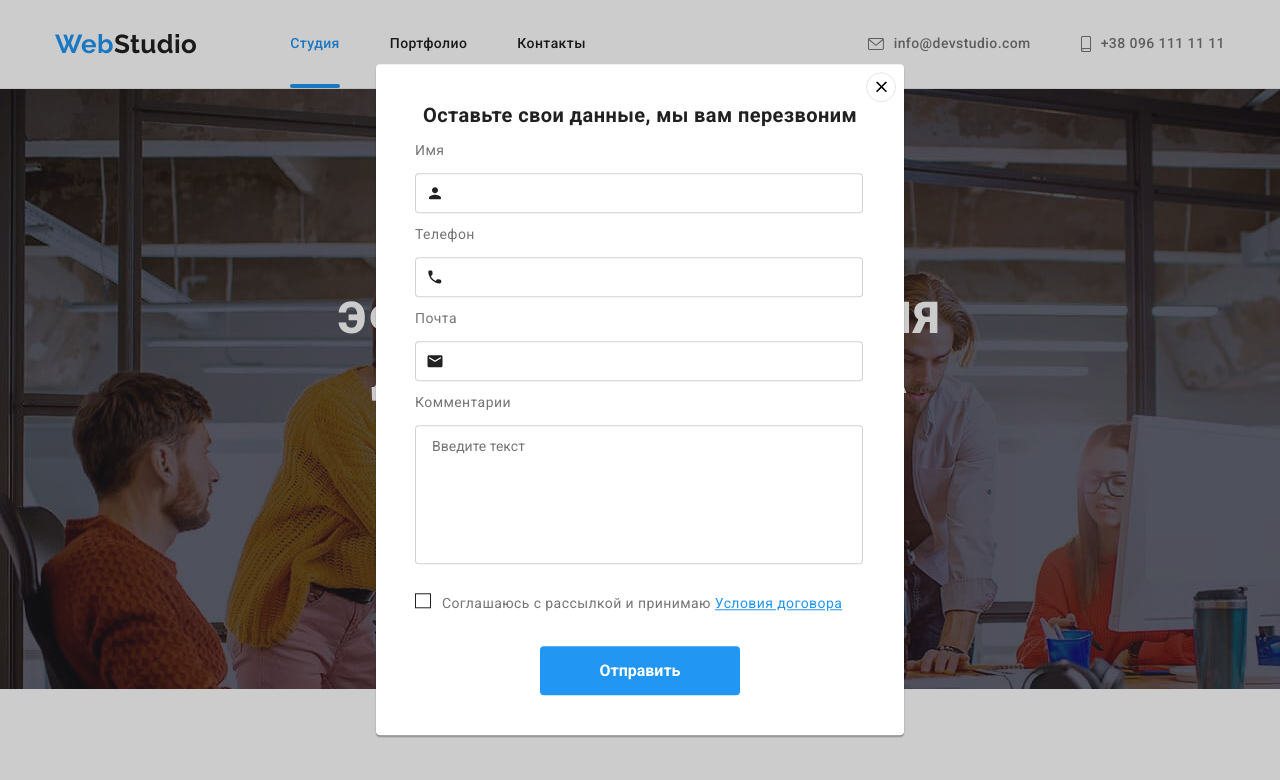
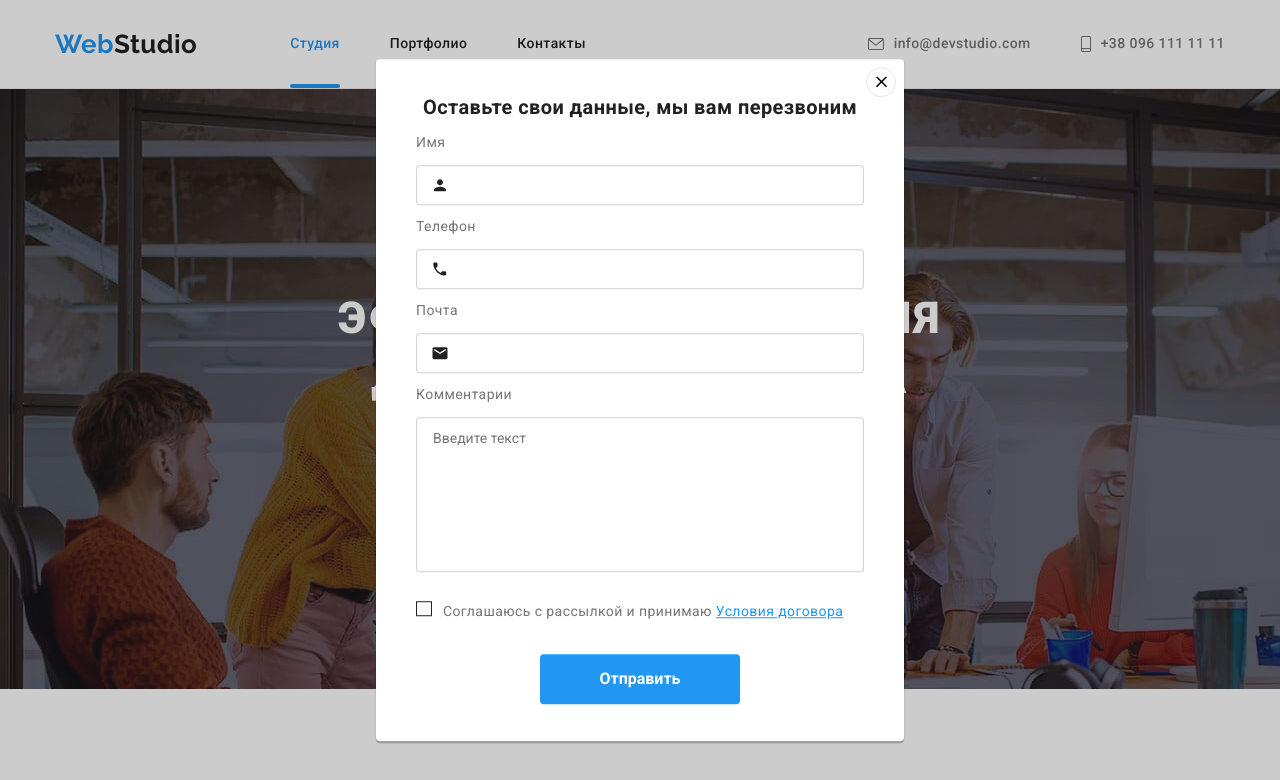
Before and after one commit to Vira-Porada/goit-markup-hw-06, a plain HTML site: page index.html in a window 1280 px wide. Both pictures are taken after a click on the button "Заказать услугу". Shown: the top 780 px of the page. Drawn offline with nearby package versions, Linux system fonts and the light colour scheme.

Commit message:
знімає марджини

```diff
--- a/css/styles.css
+++ b/css/styles.css
@@ -765,6 +765,7 @@ footer {
   transform: translate(-50%, -50%) scale(1);
   min-width: 528px;
   min-height: 581px;
+  padding: 37px 40px;
   background-color: var(--background-colour);
   box-shadow: 0px 1px 3px rgba(0, 0, 0, 0.12), 0px 1px 1px rgba(0, 0, 0, 0.14),
     0px 2px 1px rgba(0, 0, 0, 0.2);
@@ -795,7 +796,7 @@ footer {
 }
 
 .form-title {
-  margin-top: 40px;
+  /* margin-top: 40px; */
   margin-bottom: 12px;
   font-weight: 700;
   font-size: 20px;
@@ -811,8 +812,8 @@ footer {
 
 .form-label {
   display: block;
-  margin-left: 39px;
-  margin-right: auto;
+  /* margin-left: 39px; */
+  /* margin-right: auto; */
 }
 
 .form-input {
@@ -821,31 +822,20 @@ footer {
   padding-left: 42px;
   margin-top: 10px;
   margin-bottom: 10px;
-  margin-left: 39px;
-  margin-right: 39px;
+  /* margin-left: 39px; */
+  /* margin-right: 39px; */
   border: 1px solid rgba(33, 33, 33, 0.2);
   border-radius: 4px;
   cursor: pointer;
 }
-
-/* .subscribe-items {
-  display: flex;
-}
-
-.subscribe-input {
-  display: block;
-  width: 358px;
-  height: 50px;
-  margin-right: 12px;
-} */
 
 .form-textarea {
   width: 448px;
   padding: 12px 16px;
   margin-top: 10px;
   margin-bottom: 20px;
-  margin-left: 39px;
-  margin-right: 39px;
+  /* margin-left: 39px; */
+  /* margin-right: 39px; */
   border: 1px solid rgba(33, 33, 33, 0.2);
   border-radius: 4px;
 }
@@ -871,7 +861,9 @@ footer {
 .icon-form {
   position: absolute;
   top: 45px;
-  left: 50px;
+  left: 15px;
+  /* top: 45px; */
+  /* left: 50px; */
   fill: var(--title-colour);
   transition: transform 250ms cubic-bezier(0.4, 0, 0.2, 1);
 }
@@ -906,7 +898,7 @@ footer {
   display: inline-block;
   width: 16px;
   height: 15px;
-  margin-left: 39px;
+  /* margin-left: 39px; */
   margin-right: 7px;
   border: 1px solid var(--title-colour);
 }
@@ -930,7 +922,7 @@ footer {
   padding: 10px 32px;
   min-width: 200px;
   margin: 0 auto;
-  margin-bottom: 40px;
+  /* margin-bottom: 40px; */
   font-family: inherit;
   font-weight: 700;
   font-size: 16px;
--- a/index.html
+++ b/index.html
@@ -409,7 +409,7 @@
 
             <label class="textarea-label">
                 <span class="form-label">Комментарии</span>
-                 <textarea class="form-textarea" name="comment" rows="7" placeholder="Введите текст"></textarea>
+                 <textarea class="form-textarea" name="comment" rows="8" placeholder="Введите текст"></textarea>
             </label>
 
                 <label form="comment" class="checkbox-label">
```
